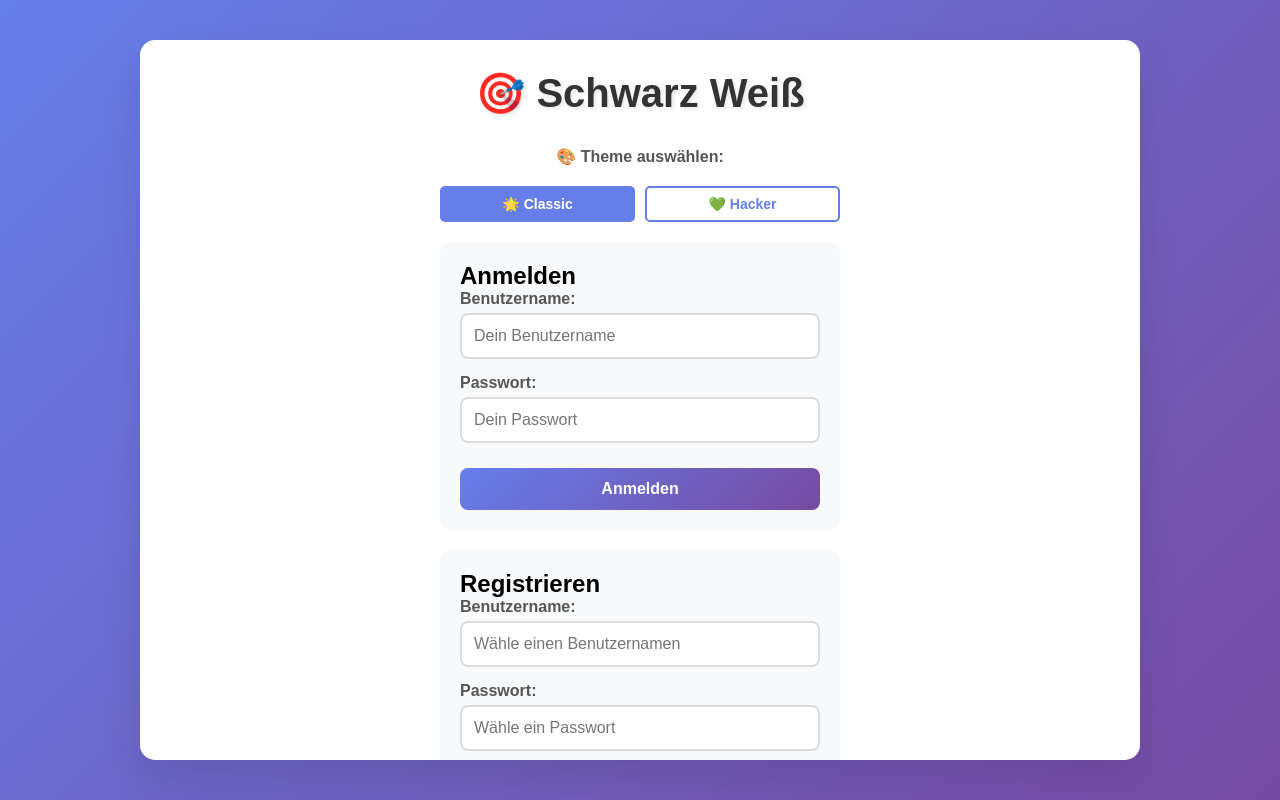
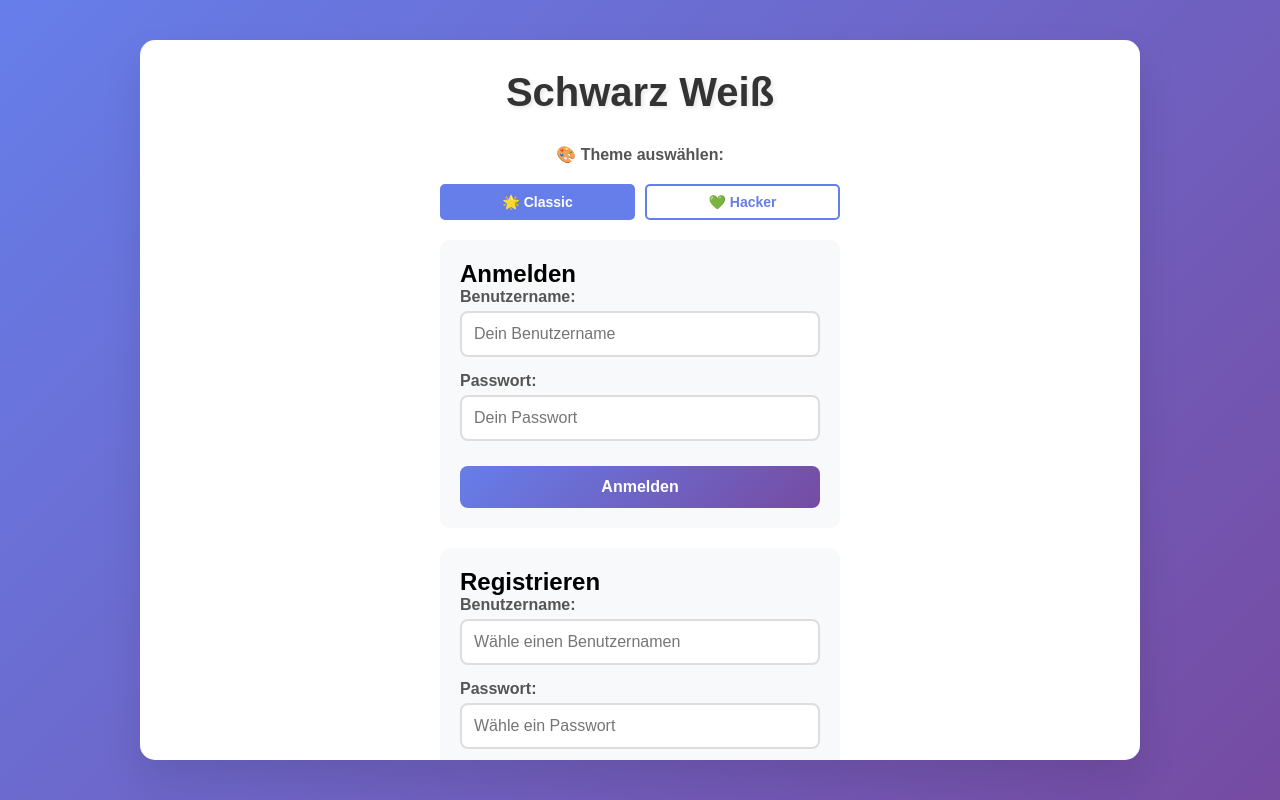
Before and after one commit to Julian3007/schwarzweiss, a plain HTML site: page index.html in a window 1280 px wide. Drawn offline with Linux system fonts and the light colour scheme; no server answers.

Commit message:
Update index.html

```diff
--- a/index.html
+++ b/index.html
@@ -862,7 +862,7 @@
 </head>
 <body>
     <div class="container">
-        <h1>🎯 Schwarz Weiß</h1>
+        <h1>Schwarz Weiß</h1>
 
         <!-- Login/Register Area -->
         <div id="authArea" class="auth-container">
```
